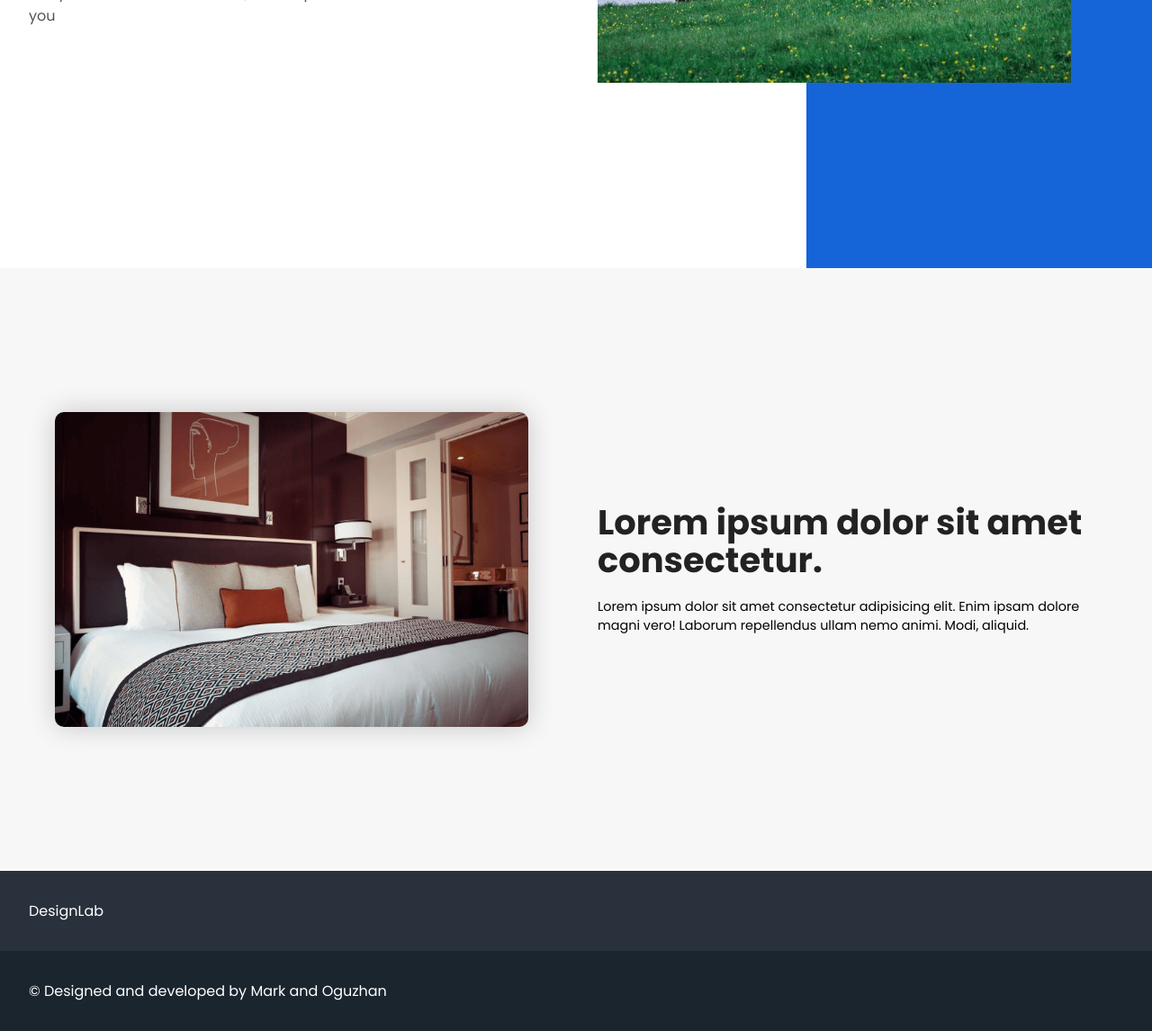
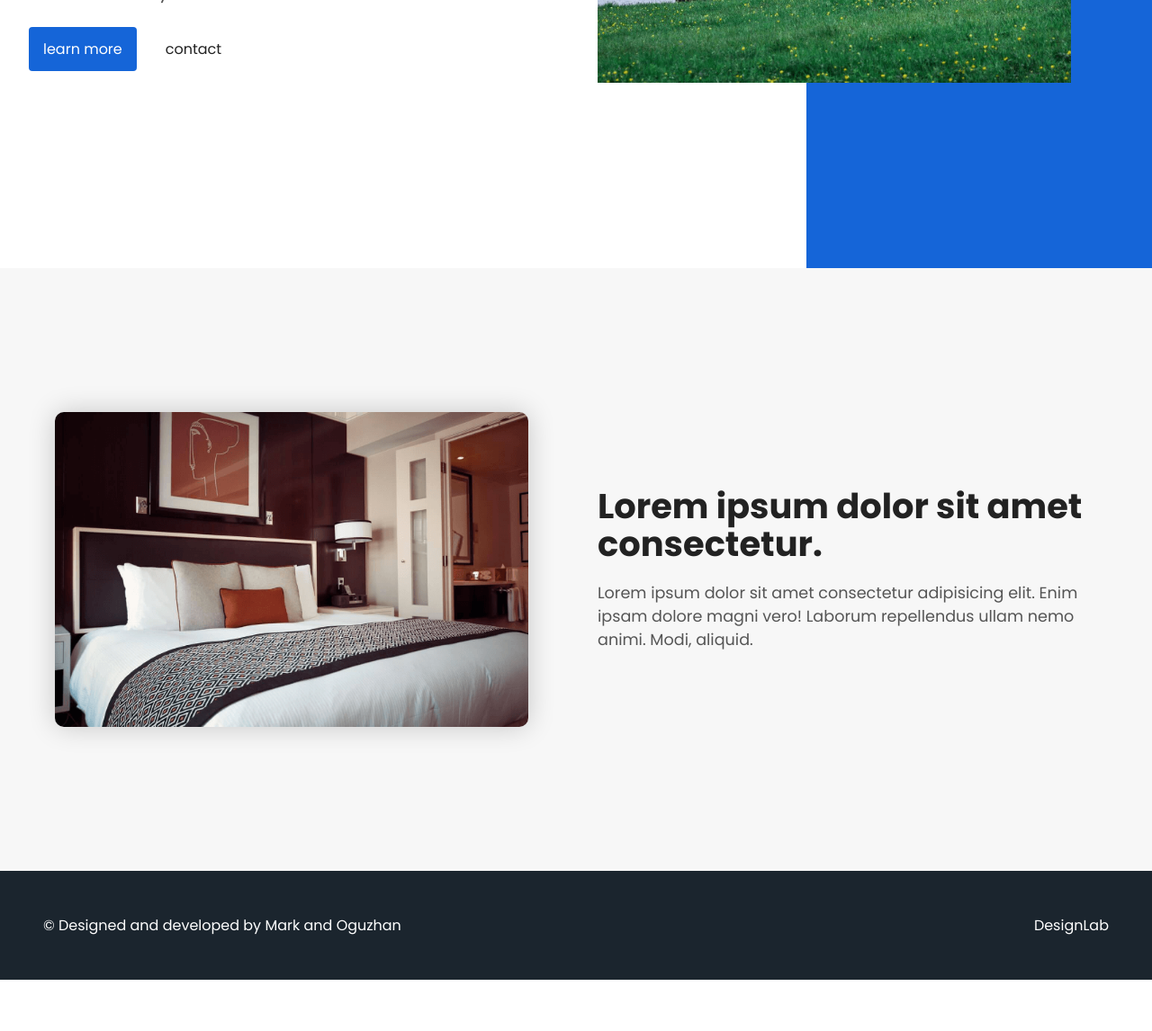
Before and after one commit to kw1c-SchuurmansMark/HTA, a plain HTML site: page index.html in a window 1280 px wide. Shown: the part 502-1648 px from the top of the page at 90% size. After the commit the page ends 1591 px from the top, so only its background shows below. Drawn offline with Linux system fonts and the light colour scheme.

Commit message:
Fixed links and UI issues

```diff
--- a/index.html
+++ b/index.html
@@ -9,6 +9,9 @@
     <link rel="icon" type="image/png" sizes="32x32" href="images/faviconx32.png" />
     <link rel="icon" type="image/png" sizes="16x16" href="images/faviconx16.png" />
     <meta name="viewport" content="width=device-width, initial-scale=1.0" />
+    <link rel="preconnect" href="https://fonts.googleapis.com" />
+    <link rel="preconnect" href="https://fonts.gstatic.com" crossorigin />
+    <link href="https://fonts.googleapis.com/css2?family=Poppins:wght@300;400;500;600;700&display=swap" rel="stylesheet" />
     <title>Designlab</title>
     <link rel="stylesheet" href="styles/style.css" />
     <script src="scripts/app.js" defer></script>
@@ -30,13 +33,18 @@
       <div class="background"></div>
       <section class="hero">
         <div>
-                    <h1>Finding <span>House</span> in Perfect Ways</h1>
+          <h1>Finding <span>Houses</span> in Perfect Ways</h1>
           <p>Get your dream house with us, we are proffesional house consultant for you</p>
+          <div class="cta">
+            <a href="index.html" class="learn-more">learn more</a>
+            <a href="index.html">contact</a>
+          </div>
         </div>
         <div>
           <img class="animate" src="images/hero.png" alt="" />
         </div>
       </section>
+      <div class="section-background">
         <section class="section">
           <div>
             <img src="images/bed.png" alt="Bed" />
@@ -46,22 +54,15 @@
             <p>Lorem ipsum dolor sit amet consectetur adipisicing elit. Enim ipsam dolore magni vero! Laborum repellendus ullam nemo animi. Modi, aliquid.</p>
           </div>
         </section>
+      </div>
     </main>
     <footer>
-            <div class="footer-body">
       <div>
-                    <div>
-                        <p>DesignLab</p>
-                    </div>
-                    <div></div>
-                    <div></div>
-                </div>
-            </div>
-            <div class="footer-bottom">
         <p>
           &copy; Designed and developed by <a rel="norefferer" href="https://github.com/Markiesch" target="_blank">Mark</a> and
           <a rel="norefferer" href="https://github.com/w1-oguzhan" target="_blank">Oguzhan</a>
         </p>
+        <a rel="norefferer" href="https://github.com/kw1c-SchuurmansMark/HTA" target="_blank">DesignLab</a>
       </div>
     </footer>
   </body>
--- a/styles/style.css
+++ b/styles/style.css
@@ -1,5 +1,3 @@
-@import url("https://fonts.googleapis.com/css2?family=Poppins:ital,wght@0,100;0,200;0,300;0,400;0,500;0,600;0,700;0,800;0,900;1,100;1,200;1,300;1,400;1,500;1,600;1,700;1,800;1,900&display=swap");
-
 :root {
   --primary-color: #1565d8;
   --footer-primary: #29313c;
@@ -26,7 +24,7 @@ header {
 nav {
   margin: 0 auto;
   max-width: 1440px;
-    padding: 2rem;
+  padding: 1rem 2rem;
 }
 
 nav ul {
@@ -40,7 +38,7 @@ nav a {
 }
 
 .logo {
-    letter-spacing: 5px;
+  letter-spacing: 3px;
   font-weight: 500;
   transition: color 300ms ease;
 }
@@ -64,7 +62,7 @@ li:hover {
 .login {
   background-color: var(--primary-color);
   border: 2px solid var(--primary-color);
-    padding: 0.5em 1em;
+  padding: 0.25rem 0.75rem;
   color: white;
   border-radius: 2em;
   transition: color 300ms ease, background-color 300ms ease;
@@ -122,18 +120,45 @@ li:hover {
   line-height: 1.2;
 }
 
-.hero p {
-    color: #555;
-    font-size: 1rem;
-}
-
 .hero span {
   color: var(--primary-color);
 }
 
+.hero p {
+  color: #555;
+  margin-top: 1rem;
+  font-size: 1.25rem;
+}
+
+.cta {
+  padding-top: 1.5rem;
+  display: flex;
+  align-items: center;
+}
+
+.cta a {
+  text-decoration: none;
+  color: inherit;
+  padding: 0.75rem 1rem;
+  border-radius: 0.25rem;
+}
+
+.cta a:hover {
+  opacity: 0.9;
+}
+
+.cta .learn-more {
+  background-color: var(--primary-color);
+  color: white;
+  margin-right: 1rem;
+}
+
+.section-background {
+  background-color: #f7f7f7;
+}
+
 .section {
   width: 100%;
-    background-color: #f7f7f7;
   display: flex;
   align-items: center;
   gap: 3em;
@@ -173,12 +198,22 @@ li:hover {
 }
 
 .section p {
-    font-size: clamp(1.5rem, 1.2rem + 1.5vw, 2.5rem);
-    font-size: 0.9rem;
+  color: #555;
+  font-size: 1.1rem;
 }
 
 footer {
   color: white;
+  background-color: var(--footer-secondary);
+}
+
+footer div {
+  max-width: 1440px;
+  margin: 0 auto;
+  padding: 3rem;
+  display: flex;
+  font-weight: 400;
+  justify-content: space-between;
 }
 
 footer a {
@@ -186,30 +221,7 @@ footer a {
   text-decoration: none;
 }
 
-.footer-body {
-    background-color: var(--footer-primary);
-}
-
-.footer-body > div {
-    max-width: 1440px;
-    margin: 0 auto;
-    padding: 2rem;
-    display: grid;
-    grid-template-columns: 1fr 1fr 1fr;
-}
-
-.footer-bottom {
-    background-color: var(--footer-secondary);
-}
-
-.footer-bottom p {
-    max-width: 1440px;
-    margin: 0 auto;
-    padding: 2rem;
-}
-
 @media screen and (max-width: 900px) {
-    /* Disables hover effect on small screen sizes */
   .hero img {
     transform: translate(0, 0);
   }
@@ -217,6 +229,10 @@ footer a {
   .hero {
     text-align: center;
     gap: 0;
+  }
+
+  .cta {
+    justify-content: center;
   }
 
   .background {
```
Lines whose indentation alone changed are shown as unchanged.
